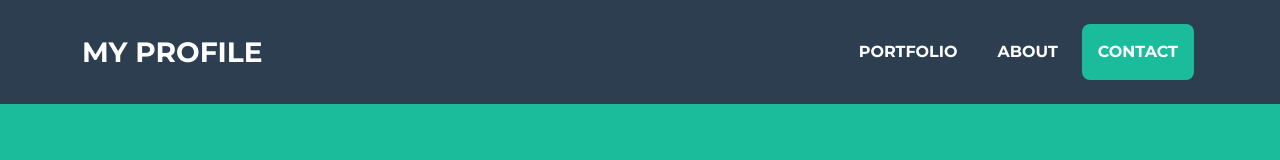
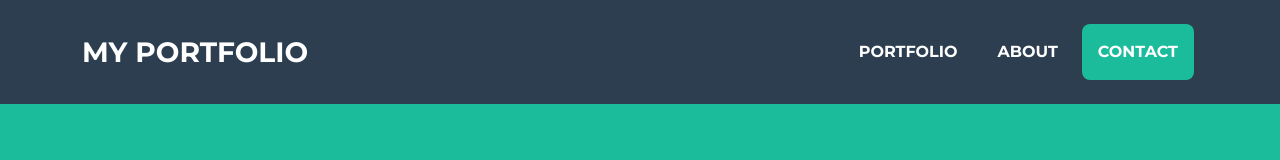
Before and after one commit to krphruek/profile, a plain HTML site: page index.html in a window 1280 px wide. Shown: the top 160 px of the page. Drawn offline with nearby package versions, Linux system fonts and the light colour scheme.

Commit message:
Update index.html

```diff
--- a/index.html
+++ b/index.html
@@ -20,7 +20,7 @@
         <!-- Navigation-->
         <nav class="navbar navbar-expand-lg bg-secondary text-uppercase fixed-top" id="mainNav">
             <div class="container">
-                <a class="navbar-brand" href="#page-top">My Profile</a>
+                <a class="navbar-brand" href="#page-top">My Portfolio</a>
                 <button class="navbar-toggler text-uppercase font-weight-bold bg-primary text-white rounded" type="button" data-bs-toggle="collapse" data-bs-target="#navbarResponsive" aria-controls="navbarResponsive" aria-expanded="false" aria-label="Toggle navigation">
                     Menu
                     <i class="fas fa-bars"></i>
```
